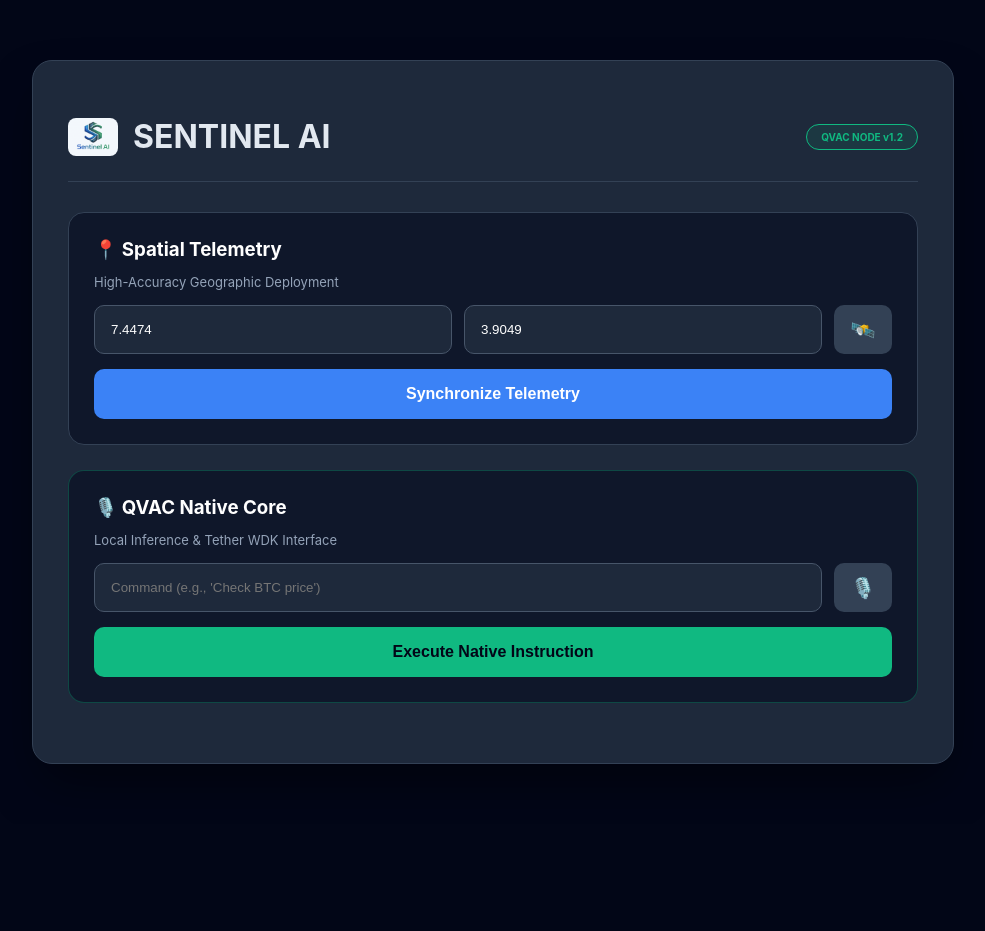
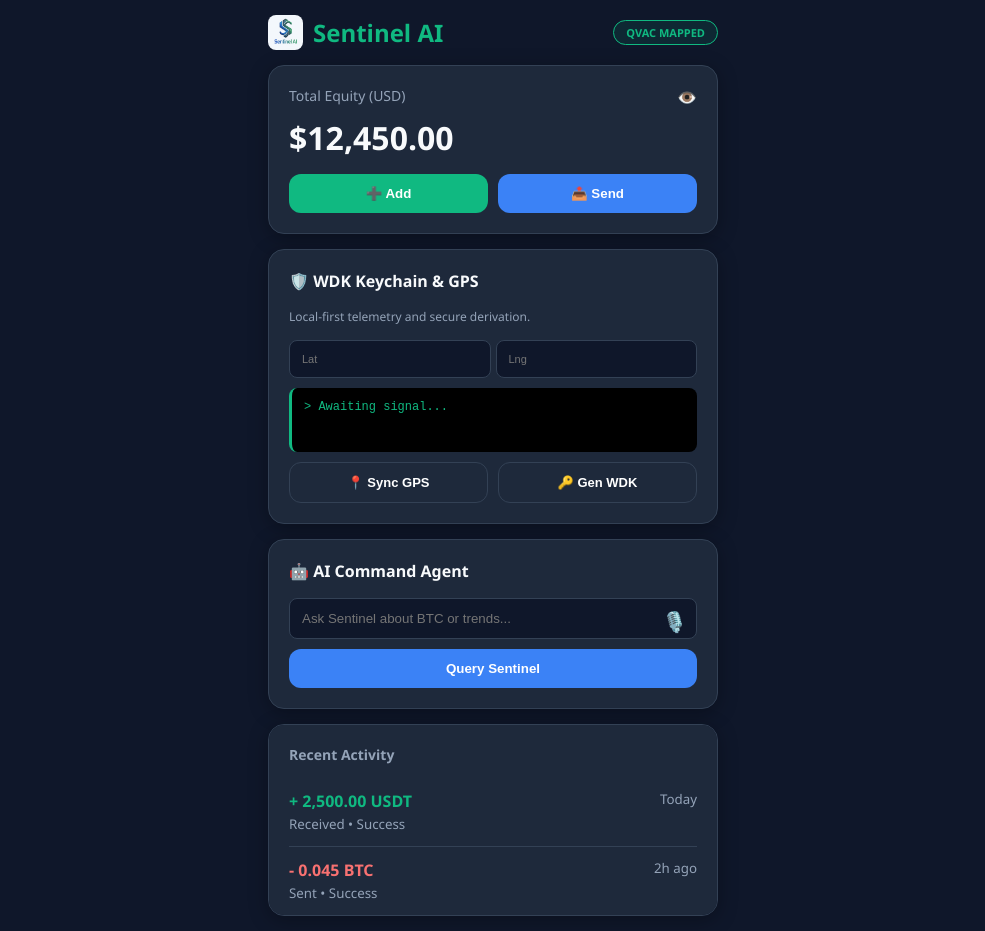
Before and after one commit to Sundaycreator20/Sentinel-AI, a website: page public/index.html in a window 1280 px wide. Shown: the whole page, without its empty margins (147-1132 px from the left). Before the commit the page ends 824 px from the top, so only its background shows below. Drawn offline with Linux system fonts and the light colour scheme.

Commit message:
feat: integrated Bitget-style dashboard, WDK wallet, and voice agent

```diff
--- a/public/index.html
+++ b/public/index.html
@@ -3,151 +3,249 @@
 <head>
     <meta charset="UTF-8">
     <meta name="viewport" content="width=device-width, initial-scale=1.0">
-    <title>Sentinel AI | Frontier Console</title>
+    <title>Sentinel AI | WDK Console</title>
     <style>
-        :root { --primary: #3b82f6; --qvac-green: #10b981; --bg-dark: #020617; --panel-bg: #1e293b; --text-dim: #94a3b8; }
+        :root {
+            --bg: #0f172a;
+            --card: #1e293b;
+            --accent: #10b981;
+            --blue: #3b82f6;
+            --text: #f8fafc;
+            --text-dim: #94a3b8;
+        }
 
-        /* --- BRANDED SPLASH SCREEN --- */
-        #splash-screen {
-            position: fixed; top: 0; left: 0; width: 100%; height: 100%;
-            background: #000; display: flex; flex-direction: column;
-            justify-content: center; align-items: center; z-index: 9999;
-            transition: opacity 0.8s ease;
+        body {
+            font-family: 'Segoe UI', Tahoma, Geneva, Verdana, sans-serif;
+            background-color: var(--bg);
+            color: var(--text);
+            margin: 0;
+            padding: 15px;
+            display: flex;
+            justify-content: center;
         }
-        .logo-display { width: 220px; height: auto; animation: fade-in 1.5s ease-in; }
-        .loader-track { width: 250px; height: 4px; background: #1e293b; border-radius: 10px; overflow: hidden; margin-top: 30px; }
-        .loader-fill { width: 0%; height: 100%; background: linear-gradient(90deg, var(--primary), var(--qvac-green)); animation: load-up 2.5s forwards; }
 
-        @keyframes fade-in { from { opacity: 0; transform: scale(0.95); } to { opacity: 1; transform: scale(1); } }
-        @keyframes load-up { 0% { width: 0%; } 100% { width: 100%; } }
+        .container {
+            width: 100%;
+            max-width: 450px;
+            display: flex;
+            flex-direction: column;
+            gap: 15px;
+        }
 
-        /* --- DASHBOARD STYLES --- */
-        body { font-family: 'Inter', sans-serif; background: var(--bg-dark); color: #e2e8f0; margin: 0; padding: 20px; }
-        .container { max-width: 850px; margin: 40px auto; background: var(--panel-bg); padding: 35px; border-radius: 20px; border: 1px solid #334155; box-shadow: 0 25px 50px -12px rgba(0, 0, 0, 0.5); }
-        h1.header { display: flex; align-items: center; justify-content: space-between; border-bottom: 1px solid #334155; padding-bottom: 25px; margin-bottom: 30px; }
-        .header-logo-container { display: flex; align-items: center; gap: 15px; }
-        .header-logo { width: 50px; height: auto; border-radius: 8px; }
-        .badge { font-size: 10px; background: rgba(16, 185, 129, 0.1); color: var(--qvac-green); padding: 6px 14px; border-radius: 20px; border: 1px solid var(--qvac-green); font-weight: bold; }
+        .section-box {
+            background: var(--card);
+            padding: 20px;
+            border-radius: 16px;
+            border: 1px solid #334155;
+            box-shadow: 0 4px 20px rgba(0,0,0,0.3);
+        }
 
-        .section-box { background: #0f172a; padding: 25px; border-radius: 16px; margin-bottom: 25px; border: 1px solid #334155; }
-        .input-row { display: flex; gap: 12px; margin-bottom: 15px; }
-        input { flex: 1; padding: 16px; border-radius: 10px; border: 1px solid #475569; background: #1e293b; color: white; }
-        .action-btn { width: 58px; background: #334155; border: none; border-radius: 10px; cursor: pointer; font-size: 20px; color: white; transition: 0.2s; }
-        .btn-active { background: #ef4444 !important; animation: pulse 1.5s infinite; }
+        .balance-amount { font-size: 32px; font-weight: bold; margin: 8px 0; }
+        .nav-grid { display: grid; grid-template-columns: 1fr 1fr; gap: 10px; margin-top: 15px; }
 
-        .submit-btn { width: 100%; padding: 16px; border: none; border-radius: 10px; font-size: 16px; font-weight: 600; cursor: pointer; }
-        .primary-btn { background: var(--primary); color: white; }
-        .qvac-btn { background: var(--qvac-green); color: #020617; }
-        .console-out { margin-top: 20px; padding: 20px; background: #000; border-left: 4px solid var(--primary); border-radius: 8px; display: none; white-space: pre-wrap; font-family: 'Consolas', monospace; color: #10b981; font-size: 14px; }
+        .btn {
+            border: none;
+            padding: 12px;
+            border-radius: 12px;
+            font-weight: 600;
+            cursor: pointer;
+            transition: 0.3s;
+            color: white;
+            display: flex;
+            align-items: center;
+            justify-content: center;
+            gap: 8px;
+        }
+        .btn-green { background: var(--accent); }
+        .btn-blue { background: var(--blue); }
+        .btn-outline { background: transparent; border: 1px solid #334155; }
 
-        @keyframes pulse { 0% { opacity: 1; } 50% { opacity: 0.5; } 100% { opacity: 1; } }
+        .console-box {
+            background: #000;
+            padding: 12px;
+            border-radius: 8px;
+            font-family: 'Courier New', Courier, monospace;
+            font-size: 12px;
+            color: var(--accent);
+            border-left: 3px solid var(--accent);
+            margin-top: 10px;
+            min-height: 40px;
+            word-wrap: break-word;
+        }
+
+        input {
+            width: 100%;
+            padding: 12px;
+            background: #0f172a;
+            border: 1px solid #334155;
+            border-radius: 8px;
+            color: white;
+            box-sizing: border-box;
+        }
+
+        .tx-item {
+            display: flex;
+            justify-content: space-between;
+            padding: 12px 0;
+            border-bottom: 1px solid #334155;
+        }
+
+        #qr-container img {
+            border: 8px solid white;
+            border-radius: 8px;
+            max-width: 150px;
+        }
     </style>
 </head>
 <body>
 
-<div id="splash-screen">
-    <img src="/images/sentinel-logo.png" alt="Sentinel AI" class="logo-display">
-    <div class="loader-track"><div class="loader-fill"></div></div>
-    <p style="color: var(--text-dim); margin-top: 20px; letter-spacing: 3px; font-size: 12px;">SECURE INITIALIZATION...</p>
-</div>
-
 <div class="container">
-    <h1 class="header">
-        <div class="header-logo-container"><img src="/images/sentinel-logo.png" class="header-logo"> SENTINEL AI</div>
-        <span class="badge">QVAC NODE v1.2</span>
-    </h1>
+    <div style="display: flex; justify-content: space-between; align-items: center;">
+        <div style="display: flex; align-items: center; gap: 10px;">
+            <img src="images/sentinel-logo.png" alt="Logo" style="width: 35px; height: 35px; border-radius: 8px;">
+            <h2 style="margin:0; color: var(--accent);">Sentinel AI</h2>
+        </div>
+        <div style="background: rgba(16,185,129,0.1); color: var(--accent); padding: 4px 12px; border-radius: 20px; font-size: 11px; font-weight: bold; border: 1px solid var(--accent);">
+            QVAC MAPPED
+        </div>
+    </div>
 
     <div class="section-box">
-        <h3 style="color: white; margin: 0;">📍 Spatial Telemetry</h3>
-        <p style="color: var(--text-dim); font-size: 13px; margin-bottom: 15px;">High-Accuracy Geographic Deployment</p>
-        <div class="input-row">
-            <input type="text" id="lat" placeholder="Latitude" value="7.4474">
-            <input type="text" id="lng" placeholder="Longitude" value="3.9049">
-            <button class="action-btn" id="gpsBtn" onclick="detectLocation()">🛰️</button>
+        <div style="display: flex; justify-content: space-between;">
+            <span style="color: var(--text-dim); font-size: 14px;">Total Equity (USD)</span>
+            <span onclick="toggleBalance()" style="cursor:pointer;" id="eye-toggle">👁️</span>
         </div>
-        <button class="submit-btn primary-btn" onclick="runCoordinates()">Synchronize Telemetry</button>
-        <div id="coordOutput" class="console-out"></div>
+        <div class="balance-amount" id="main-balance">$12,450.00</div>
+
+        <div class="nav-grid">
+            <button class="btn btn-green">➕ Add</button>
+            <button class="btn btn-blue">📤 Send</button>
+        </div>
     </div>
 
-    <div class="section-box" style="border-color: rgba(16, 185, 129, 0.3);">
-        <h3 style="color: white; margin: 0;">🎙️ QVAC Native Core</h3>
-        <p style="color: var(--text-dim); font-size: 13px; margin-bottom: 15px;">Local Inference & Tether WDK Interface</p>
-        <div class="input-row">
-            <input type="text" id="voiceText" placeholder="Command (e.g., 'Check BTC price')">
-            <button class="action-btn" id="micBtn" onclick="startVoiceRecognition()">🎙️</button>
+    <div class="section-box">
+        <h3 style="margin-top:0; font-size:16px;">🛡️ WDK Keychain & GPS</h3>
+        <p style="color: var(--text-dim); font-size:12px; margin-bottom:15px;">Local-first telemetry and secure derivation.</p>
+
+        <div id="qr-container" style="display:none; text-align:center; margin-bottom:15px;">
+            <img id="qr-img" src="" alt="QR">
         </div>
-        <button class="submit-btn qvac-btn" onclick="runQvacOffline()">Execute Native Instruction</button>
-        <div id="qvacOutput" class="console-out" style="border-left-color: var(--qvac-green);"></div>
+
+        <div style="display: flex; gap: 5px; margin-bottom: 10px;">
+            <input type="text" id="lat" placeholder="Lat" readonly style="flex: 1; font-size: 11px;">
+            <input type="text" id="lng" placeholder="Lng" readonly style="flex: 1; font-size: 11px;">
+        </div>
+
+        <div id="wdk-status" class="console-box">> Awaiting signal...</div>
+
+        <div style="display: grid; grid-template-columns: 1fr 1fr; gap: 10px; margin-top: 10px;">
+            <button class="btn btn-outline" style="font-size: 13px;" onclick="detectLocation()">📍 Sync GPS</button>
+            <button class="btn btn-outline" style="font-size: 13px;" onclick="generateWDK()">🔑 Gen WDK</button>
+        </div>
+    </div>
+
+    <div class="section-box">
+        <h3 style="margin-top:0; font-size:16px;">🤖 AI Command Agent</h3>
+        <div style="position: relative; margin-bottom: 10px;">
+            <input type="text" id="ai-input" placeholder="Ask Sentinel about BTC or trends..." style="padding-right: 40px;">
+            <span onclick="startVoice()" style="position: absolute; right: 10px; top: 10px; cursor: pointer; font-size: 20px;">🎙️</span>
+        </div>
+        <button class="btn btn-blue" style="width:100%;" onclick="askAI()" id="ai-btn">Query Sentinel</button>
+        <div id="ai-response" class="console-box" style="color: #cbd5e1; display:none; max-height: 120px; overflow-y: auto;"></div>
+    </div>
+
+    <div class="section-box" style="max-height: 150px; overflow-y:auto;">
+        <h3 style="margin-top:0; font-size:14px; color: var(--text-dim);">Recent Activity</h3>
+        <div id="tx-list">
+            <div class="tx-item">
+                <div><b style="color: var(--accent);">+ 2,500.00 USDT</b><br><small style="color: var(--text-dim);">Received • Success</small></div>
+                <small style="color: var(--text-dim);">Today</small>
+            </div>
+            <div class="tx-item">
+                <div><b style="color: #f87171;">- 0.045 BTC</b><br><small style="color: var(--text-dim);">Sent • Success</small></div>
+                <small style="color: var(--text-dim);">2h ago</small>
+            </div>
+        </div>
     </div>
 </div>
 
 <script>
-    // Boot Sequence
-    window.onload = () => {
-        setTimeout(() => {
-            const s = document.getElementById('splash-screen');
-            s.style.opacity = '0';
-            setTimeout(() => s.style.display = 'none', 800);
-        }, 2800);
-    };
+    let balHidden = false;
+    const realBal = "$12,450.00";
 
-    // GPS Fix
-    function detectLocation() {
-        const btn = document.getElementById('gpsBtn');
-        if (!navigator.geolocation) return alert("GPS not supported.");
-        btn.classList.add('btn-active');
-        navigator.geolocation.getCurrentPosition(
-            (p) => {
-                document.getElementById('lat').value = p.coords.latitude.toFixed(4);
-                document.getElementById('lng').value = p.coords.longitude.toFixed(4);
-                btn.classList.remove('btn-active');
-            },
-            (err) => {
-                btn.classList.remove('btn-active');
-                alert("Location Error: Please allow access in your browser settings.");
-            },
-            { enableHighAccuracy: true, timeout: 10000 }
-        );
+    function toggleBalance() {
+        balHidden = !balHidden;
+        document.getElementById('main-balance').innerText = balHidden ? "****.**" : realBal;
+        document.getElementById('eye-toggle').innerText = balHidden ? "🙈" : "👁️";
     }
 
-    function startVoiceRecognition() {
-        const Speech = window.SpeechRecognition || window.webkitSpeechRecognition;
-        if (!Speech) return alert("Voice not supported.");
-        const rec = new Speech();
-        const btn = document.getElementById('micBtn');
-        rec.onstart = () => btn.classList.add('btn-active');
-        rec.onresult = (e) => document.getElementById('voiceText').value = e.results[0][0].transcript;
-        rec.onend = () => btn.classList.remove('btn-active');
-        rec.start();
+    // 🔗 AI Backend Connection
+    async function askAI() {
+        const input = document.getElementById('ai-input');
+        const btn = document.getElementById('ai-btn');
+        const responseBox = document.getElementById('ai-response');
+        if (!input.value) return;
+
+        btn.disabled = true;
+        btn.innerText = "Thinking...";
+        responseBox.style.display = "block";
+        responseBox.innerText = "> Searching Sentinel Network...";
+
+        try {
+            const res = await fetch('/chat', {
+                method: 'POST',
+                headers: { 'Content-Type': 'application/json' },
+                body: JSON.stringify({ message: input.value })
+            });
+            const data = await res.json();
+            responseBox.innerText = "> " + data.reply;
+        } catch (err) {
+            responseBox.innerText = "> Error: Check internet connection.";
+        } finally {
+            btn.disabled = false;
+            btn.innerText = "Query Sentinel";
+        }
     }
 
-    async function runCoordinates() {
-        const out = document.getElementById('coordOutput');
-        out.style.display = 'block'; out.innerText = "> Analyzing Satellite Uplink...";
-        try {
-            const res = await fetch('/api/process-coordinates', {
-                method: 'POST',
-                headers: { 'Content-Type': 'application/json' },
-                body: JSON.stringify({ latitude: document.getElementById('lat').value, longitude: document.getElementById('lng').value })
-            });
-            const data = await res.json();
-            out.innerText = data.success ? data.report : "> Error.";
-        } catch (e) { out.innerText = "> Local fallback active."; }
+    // 🎙️ Voice Logic
+    function startVoice() {
+        const recognition = new (window.SpeechRecognition || window.webkitSpeechRecognition)();
+        recognition.onstart = () => { document.getElementById('ai-input').placeholder = "Listening..."; };
+        recognition.onresult = (e) => {
+            document.getElementById('ai-input').value = e.results[0][0].transcript;
+            askAI();
+        };
+        recognition.start();
     }
 
-    async function runQvacOffline() {
-        const out = document.getElementById('qvacOutput');
-        out.style.display = 'block'; out.innerText = "> Running QVAC inference...";
-        try {
-            const res = await fetch('/api/qvac-offline-core', {
-                method: 'POST',
-                headers: { 'Content-Type': 'application/json' },
-                body: JSON.stringify({ voiceTranscript: document.getElementById('voiceText').value })
-            });
-            const data = await res.json();
-            out.innerText = data.success ? data.output : "> Failed.";
-        } catch (e) { out.innerText = "> Core unreachable."; }
+    // 📍 GPS Logic
+    function detectLocation() {
+        const status = document.getElementById('wdk-status');
+        if (!navigator.geolocation) return alert("GPS not supported.");
+        status.innerText = "> [QVAC] Syncing satellites...";
+
+        navigator.geolocation.getCurrentPosition((p) => {
+            document.getElementById('lat').value = p.coords.latitude.toFixed(4);
+            document.getElementById('lng').value = p.coords.longitude.toFixed(4);
+            status.innerText = "> [QVAC] Location Fabric Locked.";
+        }, (err) => { alert("Enable GPS permission."); });
+    }
+
+    // 🔑 WDK Wallet Logic
+    function generateWDK() {
+        const status = document.getElementById('wdk-status');
+        const qrContainer = document.getElementById('qr-container');
+        const qrImg = document.getElementById('qr-img');
+        status.innerText = "> [WDK] Deriving non-custodial address...";
+
+        setTimeout(() => {
+            const addr = "bc1q" + Math.random().toString(36).substring(2, 12) + "...wdk";
+            status.innerHTML = `<span style="color:white;">WDK ADDR:</span><br>${addr}`;
+            qrImg.src = `https://chart.googleapis.com/chart?chs=150x150&cht=qr&chl=${addr}&choe=UTF-8`;
+            qrContainer.style.display = "block";
+        }, 1500);
     }
 </script>
+
 </body>
 </html>
```
